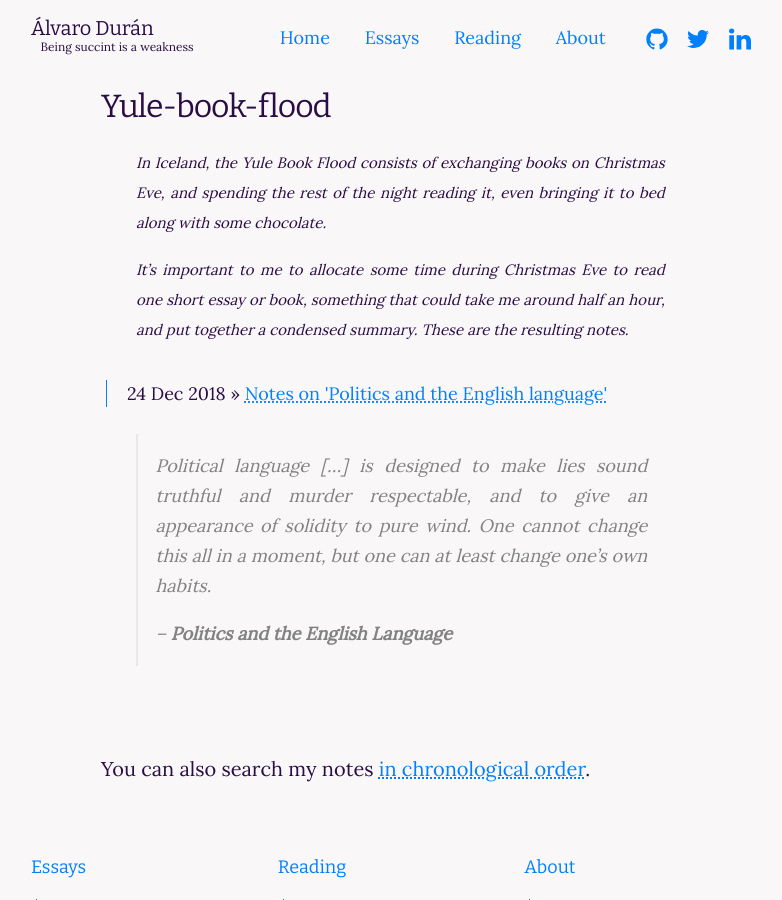
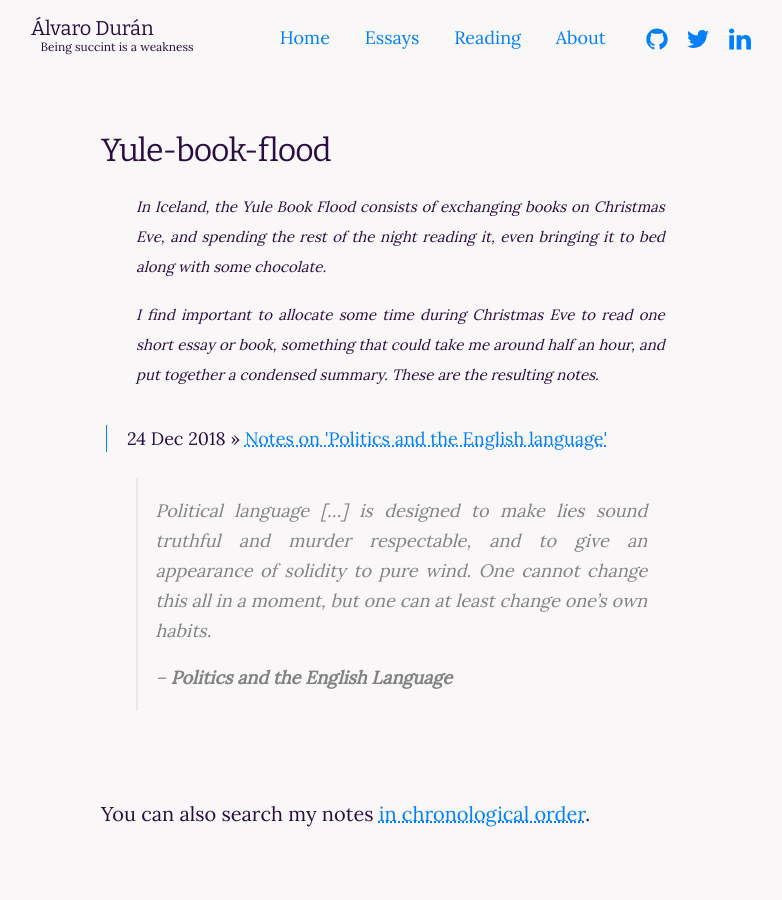
Before and after one commit to ohduran/ohduran.github.io, a Jekyll site: the page built from 02reading.md, in a window 1280 px wide and 900 px high, scrolled down 2645 px. Shown: the whole window, without its empty margins (244-1026 px from the left). Built offline with Jekyll 4.4.1, drawn with Linux system fonts in a browser that asks for light colours; some of the changed text lies outside the part shown.

```diff
--- a/02reading.md
+++ b/02reading.md
@@ -12,4 +12,4 @@ Like Groucho, I find television very educating: every time somebody turns on the
 
 I read, then I write. This notes aren't sneak peeks at what the book is all about, but what came of my experience with it, without any time constraints. You can [read more about my reading process](/of-reading).
 
-I really hope that you enjoy it, and that you feel part of the conversation.
+I really hope that you enjoy these notes, and that you feel part of the conversation.
--- a/_includes/yule-book-flood.md
+++ b/_includes/yule-book-flood.md
@@ -1,3 +1,3 @@
 In Iceland, the Yule Book Flood consists of exchanging books on Christmas Eve, and spending the rest of the night reading it, even bringing it to bed along with some chocolate.
 
-It's important to me to allocate some time during Christmas Eve to read one short essay or book, something that could take me around half an hour, and put together a condensed summary. These are the resulting notes.
+I find important to allocate some time during Christmas Eve to read one short essay or book, something that could take me around half an hour, and put together a condensed summary. These are the resulting notes.
--- a/_layouts/reading.html
+++ b/_layouts/reading.html
@@ -2,6 +2,7 @@
 layout: page
 ---
   {{ content }}
+  {% include postfooter.html %}
   {% include hr.html %}
 <div id="home">
 <ul class="posts">
```
